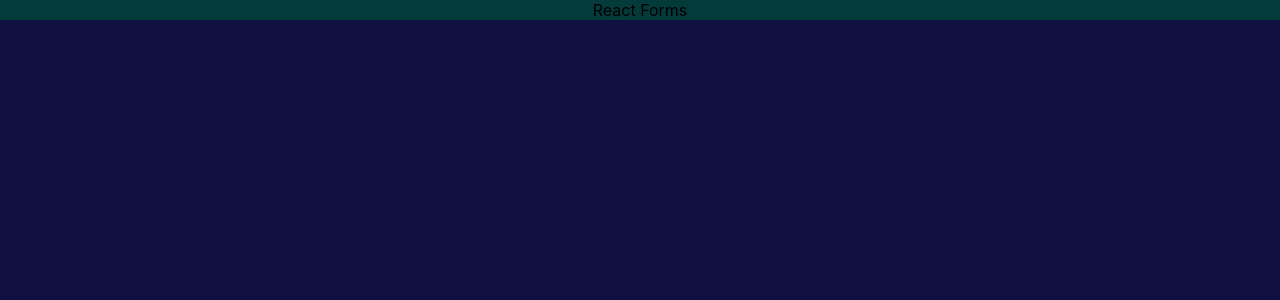
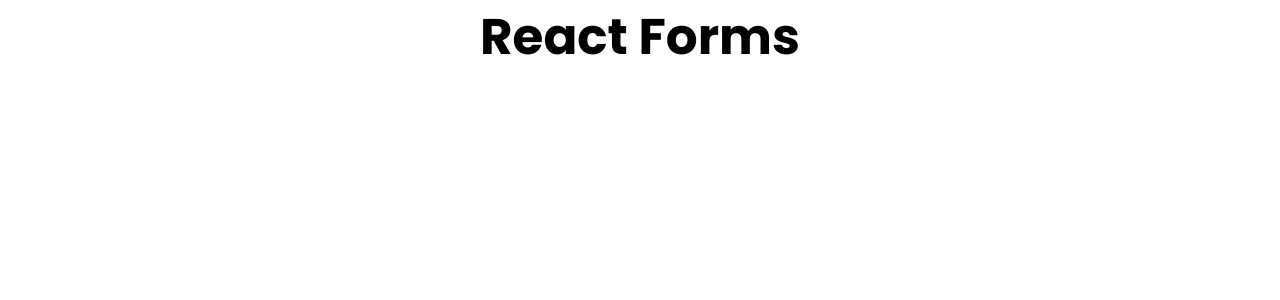
Before and after one commit to GitMozzarella/forms, a React (Create React App) app: page / in a window 1280 px wide. Shown: the top 300 px of the page. Built offline with nearby package versions, Linux system fonts and the light colour scheme; a web font is replaced by a local one.

Commit message:
style : подключил шрифт Poppins

```diff
--- a/src/App.module.css
+++ b/src/App.module.css
@@ -1,5 +1,9 @@
+* {
+}
+
 body {
-	background-color: rgb(15, 16, 63);
+	background-color: rgb(255, 255, 255);
+	font-family: 'Poppins', sans-serif;
 }
 
 .app {
@@ -7,5 +11,7 @@ body {
 }
 
 .header {
-	background-color: rgb(4, 58, 58);
+	background-color: rgb(255, 255, 255);
+	font-size: 50px;
+	font-weight: 700;
 }
```
